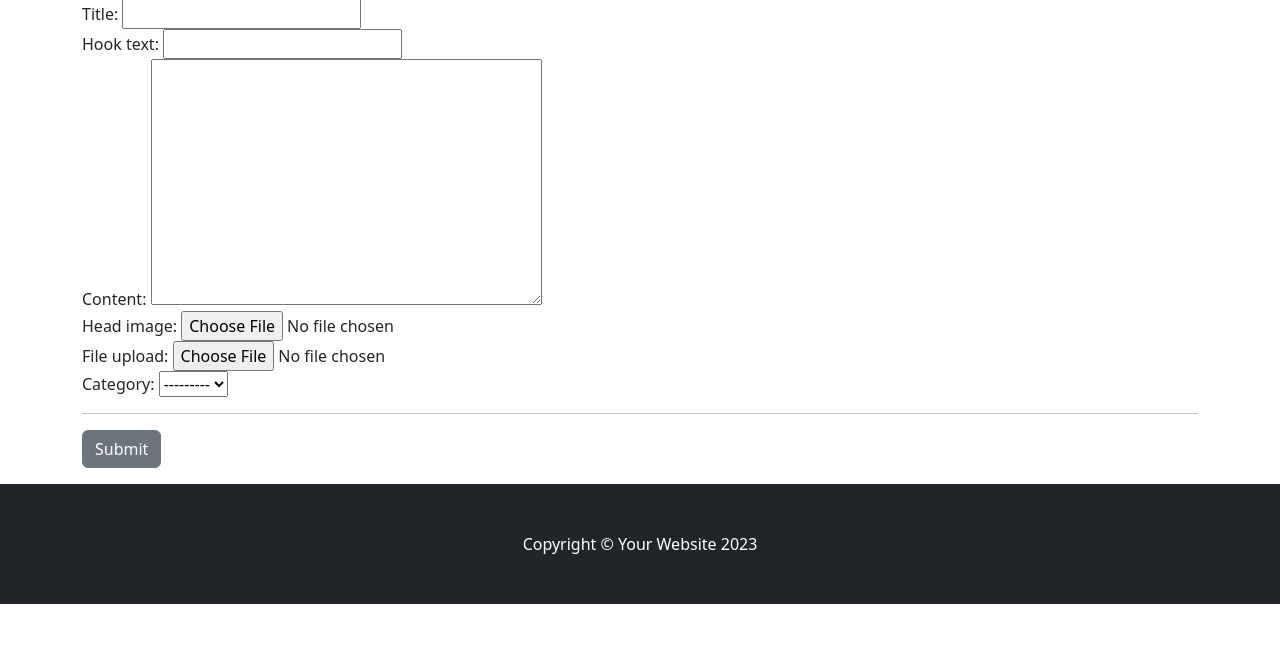
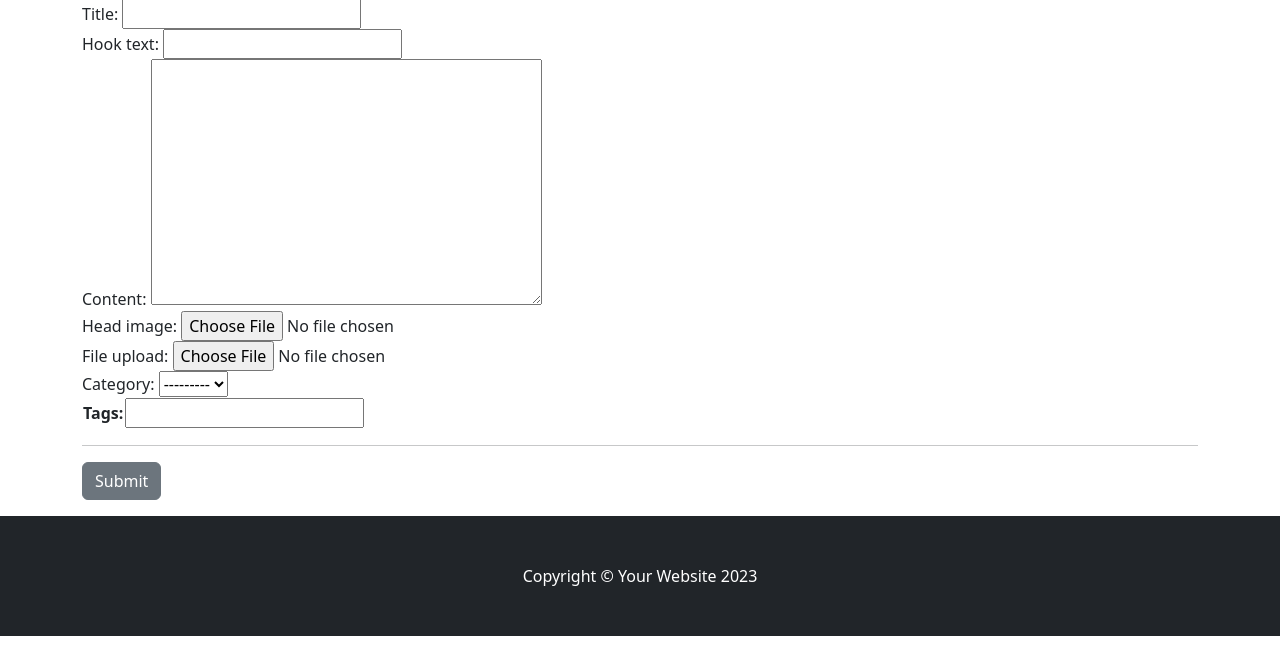
Before and after one commit to Jyeongjae/blog_with_django, a Django app: page /blog/create_post/ in a window 1280 px wide. Shown: the part 154-800 px from the top of the page. Run offline with Django 5.2, Linux system fonts and the light colour scheme; the visitor is signed in with stand-in values (Sample User, id 1); data that the repository does not hold is empty; some libraries are stand-ins or nearby versions.

Commit message:
create tag wit text when creating post

```diff
--- a/blog/templates/blog/post_form.html
+++ b/blog/templates/blog/post_form.html
@@ -8,6 +8,10 @@
     <form method="post" enctype="multipart/form-data">{% csrf_token %}
         <table>
             {{ form }}
+            <tr>
+                <th><label for="id_tags_str">Tags:</label></th>
+                <td><input type="text" name="tags_str" id="id_tags_str"></td>
+            </tr>
         </table>
         <hr/>
         <button type="submit" class="btn btn-secondary float-right">Submit</button>
--- a/blog/views.py
+++ b/blog/views.py
@@ -1,3 +1,4 @@
+from http.client import responses
 from lib2to3.fixes.fix_input import context
 
 from django.shortcuts import render, redirect
@@ -7,6 +8,7 @@ from .models import Post, Category, Tag
 from django.views.generic import ListView, DetailView, CreateView, UpdateView
 from django.contrib.auth.mixins import LoginRequiredMixin, UserPassesTestMixin
 from django.core.exceptions import PermissionDenied
+from django.utils.text import slugify
 
 # Create your views here.
 
@@ -66,7 +68,24 @@ class PostCreate(LoginRequiredMixin, UserPassesTestMixin, CreateView):
         current_user = self.request.user
         if current_user.is_authenticated and (current_user.is_staff or current_user.is_superuser):
             form.instance.author = current_user
-            return super(PostCreate, self).form_valid(form)
+            response = super(PostCreate, self).form_valid(form)
+
+            tags_str = self.request.POST.get('tags_str')
+            if tags_str:
+                tags_str= tags_str.strip()
+
+                tags_str = tags_str.replace(',', ';')
+                tags_list = tags_str.split(';')
+
+                for t in tags_list:
+                    t = t.strip()
+                    tag, is_tag_created = Tag.objects.get_or_create(name=t)
+                    if is_tag_created:
+                        tag.slug = slugify(t, allow_unicode=True)
+                        tag.save()
+                    self.object.tags.add(tag)
+            return response
+
         else:
             return redirect('/blog/')
 
```
